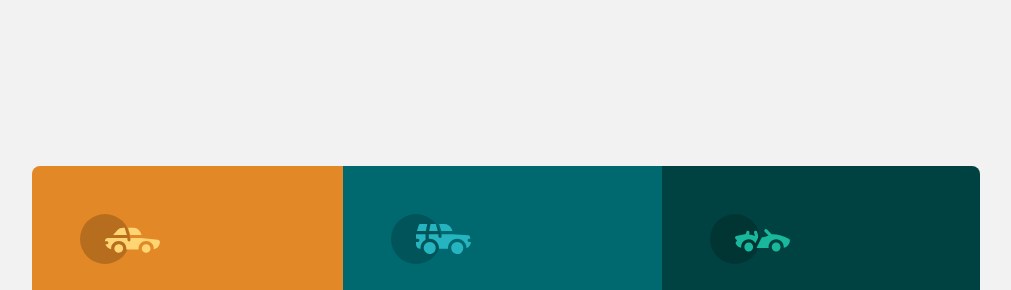
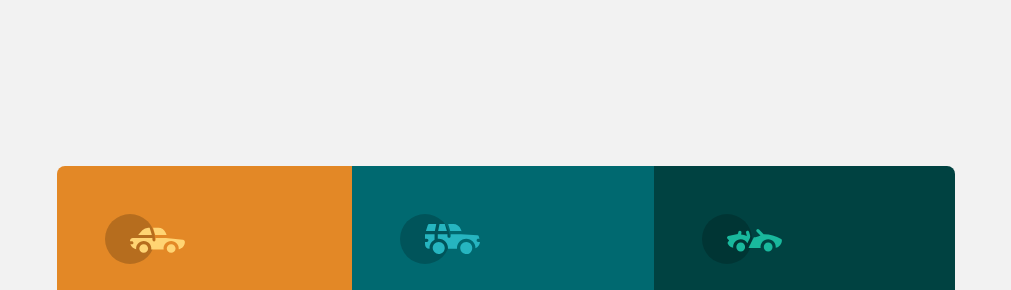
Before and after one commit to Shaheerk59/3-column-preview-card, a plain HTML site: page index.html in a window 1280 px wide. Shown: the part 39-329 px from the top of the page, without its empty margins (134-1145 px from the left). Drawn offline with Linux system fonts and the light colour scheme.

Commit message:
adjust (2)

```diff
--- a/Style.scss
+++ b/Style.scss
@@ -119,7 +119,7 @@ body {
   @media only screen and (min-width: 900px) {
     .main {
       flex-direction: row;
-      padding: 10% 12%;
+      padding: 10% 14%;
       .sedans {
         border-radius: 0px;
         border-top-left-radius: 0.5rem;
```
Also changed, not shown: Style.css.
